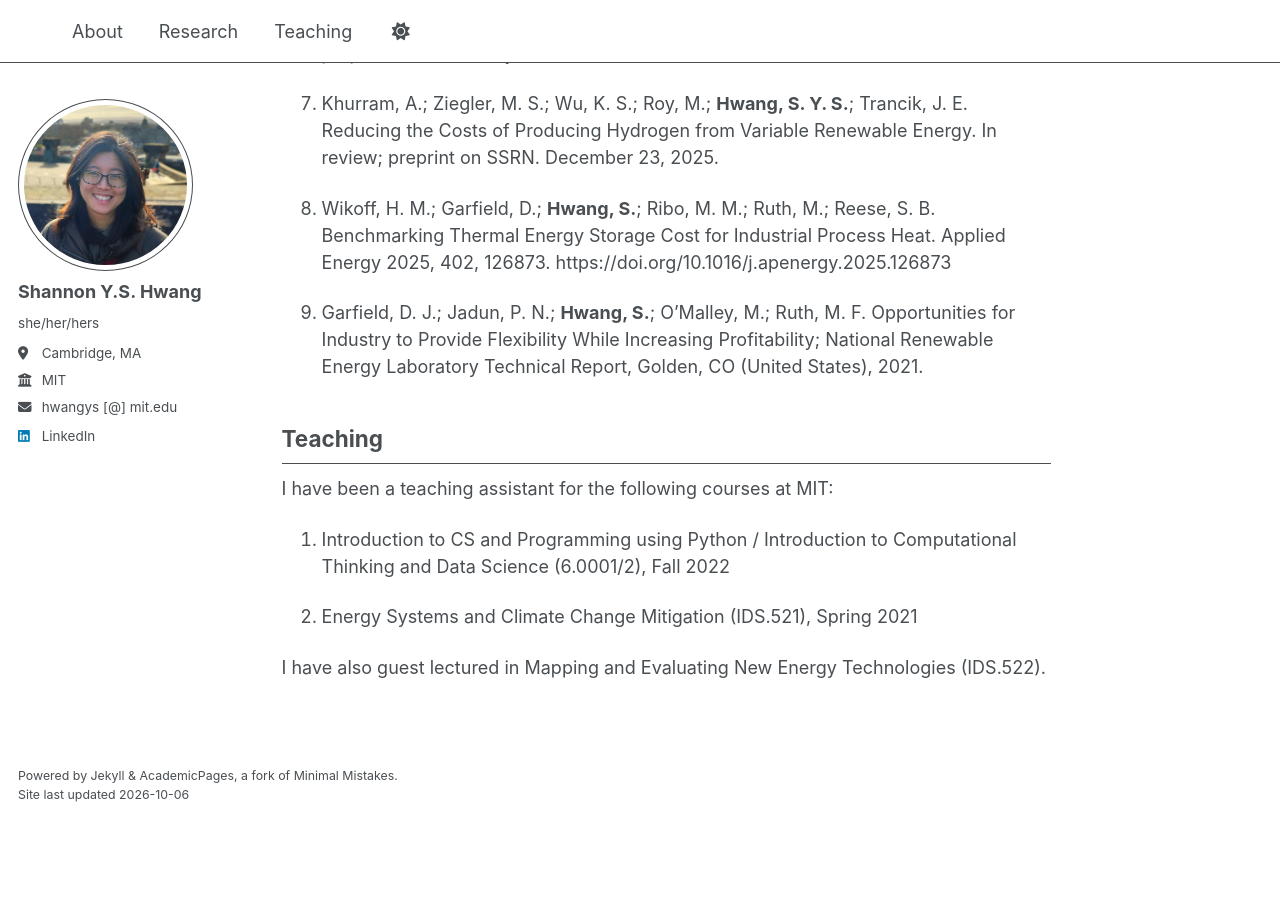
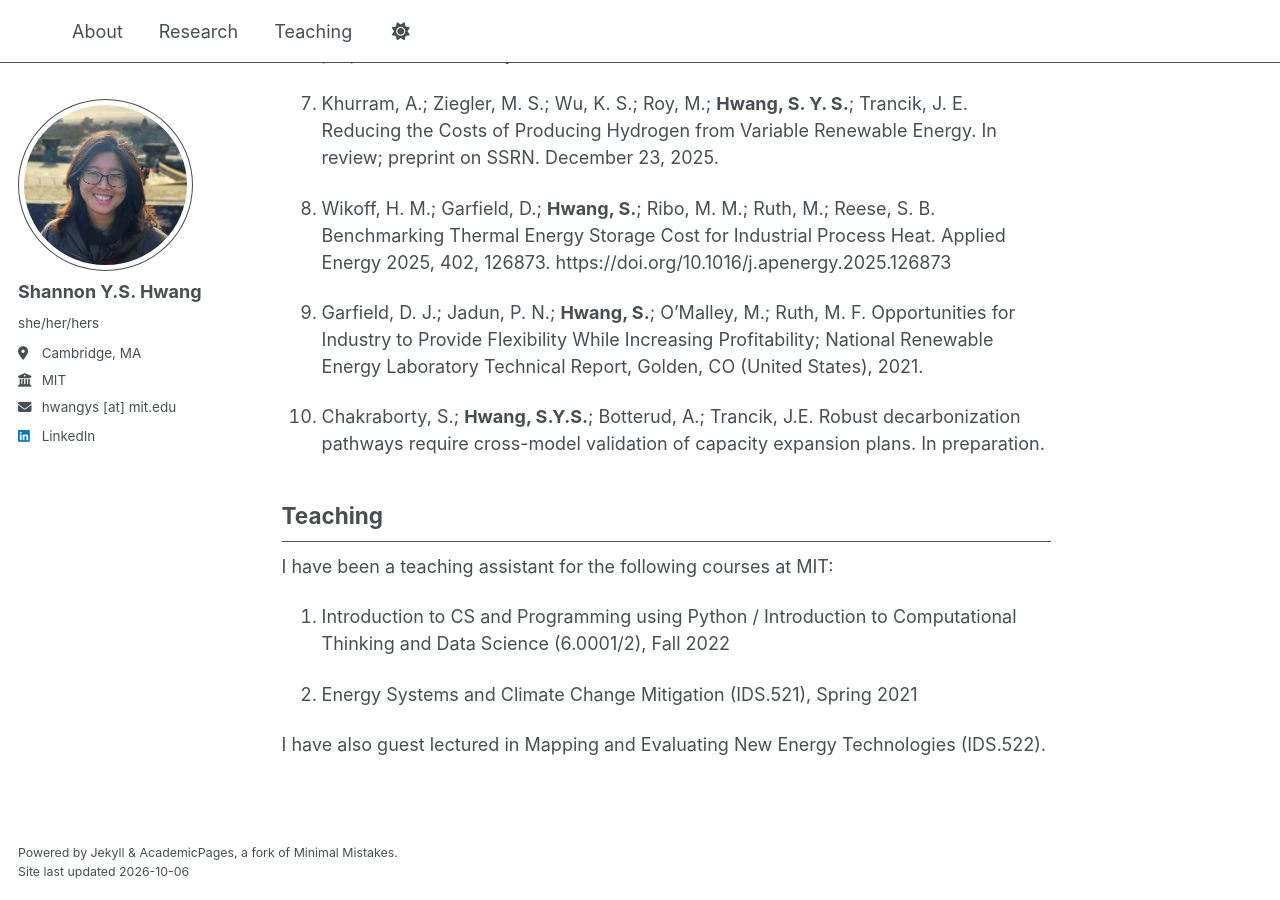
Before and after one commit to hwangshannon/hwangshannon.github.io, a Jekyll site: the page built from _pages/about.md, in a window 1280 px wide and 900 px high, scrolled down 1418 px. Built offline with Jekyll 4.4.1, drawn with Linux system fonts in a browser that asks for light colours; a style sheet for code colours, icons or effects is not loaded; before the commit the page ends 2240 px from its top, so only the background shows below that.

Commit message:
added shan's work

```diff
--- a/_config.yml
+++ b/_config.yml
@@ -30,7 +30,7 @@ author:
   location         : "Cambridge, MA"
   employer         : "MIT"
   uri              : # URL
-  email            : "hwangys [@] mit.edu"
+  email            : "hwangys [at] mit.edu"
 
   # Academic websites
   # academia         : # URL
--- a/_pages/about.md
+++ b/_pages/about.md
@@ -44,6 +44,8 @@ My Ph.D. research investigates how to design reliable, cost-effective energy sys
 
 9. Garfield, D. J.; Jadun, P. N.; **Hwang, S.**; O’Malley, M.; Ruth, M. F. Opportunities for Industry to Provide Flexibility While Increasing Profitability; National Renewable Energy Laboratory Technical Report, Golden, CO (United States), 2021.
 
+10. Chakraborty, S.; **Hwang, S.Y.S.**; Botterud, A.; Trancik, J.E. Robust decarbonization pathways require cross-model validation of capacity expansion plans. In preparation.
+
 
 ## Teaching
 
```
